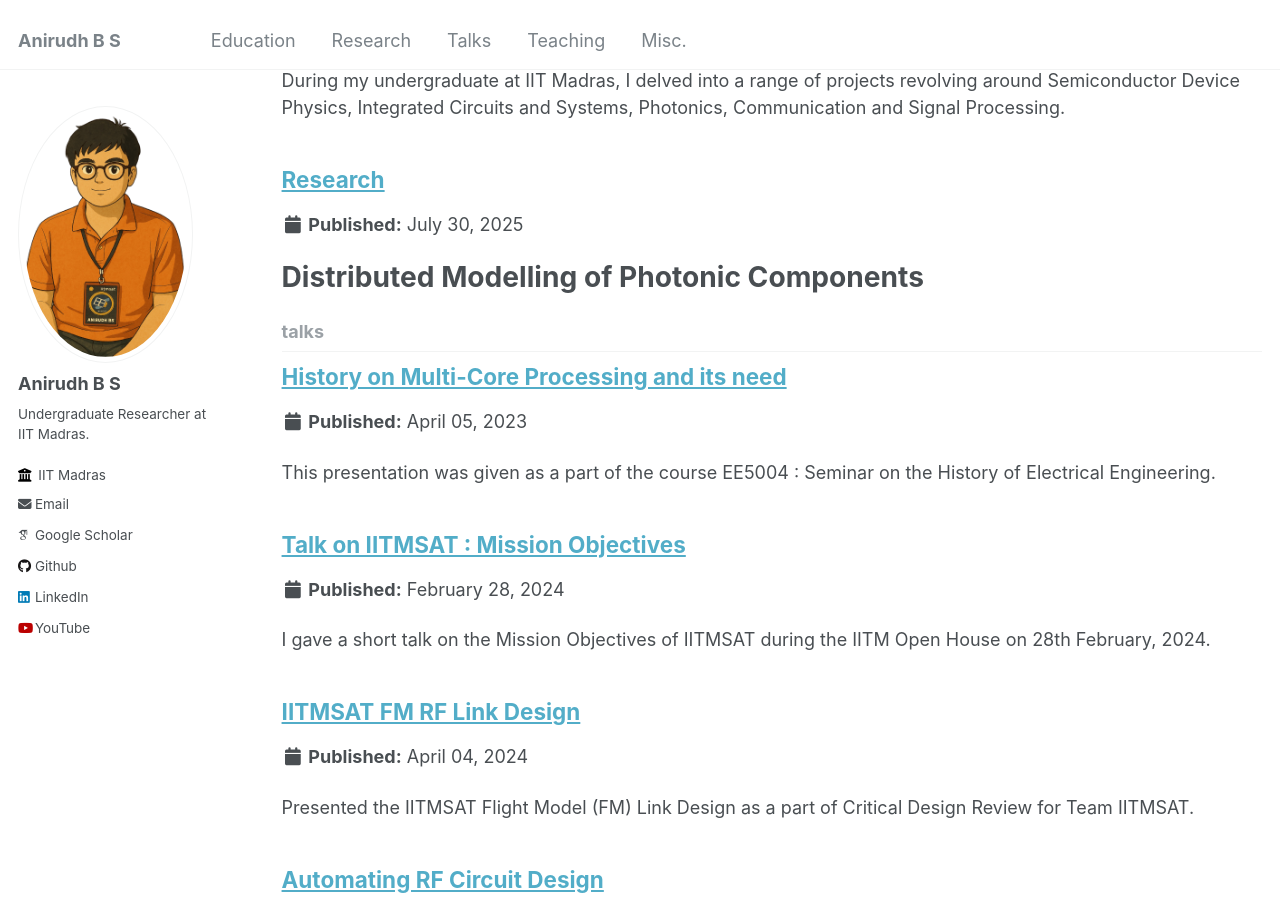
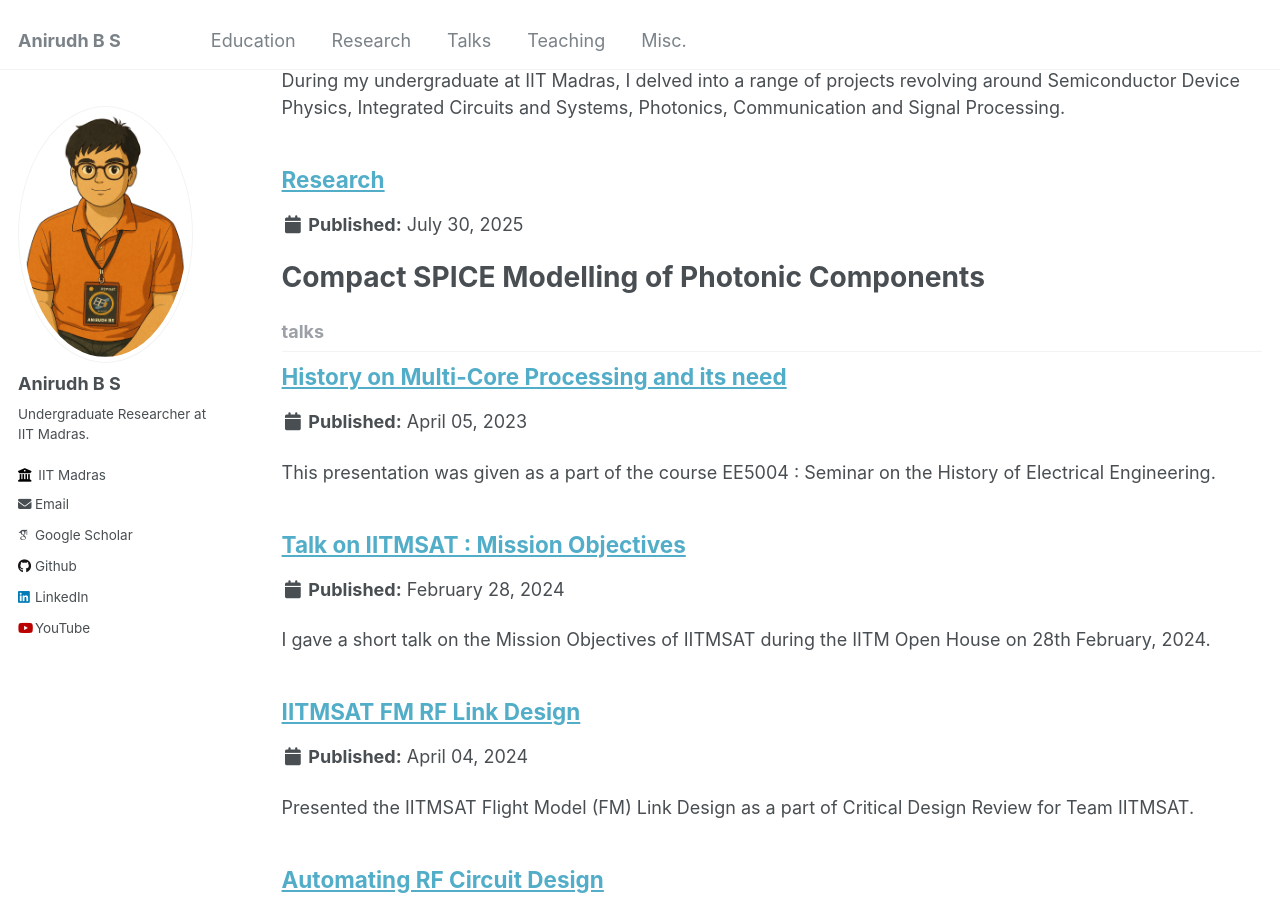
Before and after one commit to ANIRUDHBS1/ANIRUDHBS1.github.io, a Jekyll site: the page built from _pages/collection-archive.html, in a window 1280 px wide and 900 px high, scrolled down 1115 px. Built offline with Jekyll 4.4.1, drawn with Linux system fonts in a browser that asks for light colours; some web fonts are replaced.

Commit message:
Update Silicon_Photonics.md

```diff
--- a/_research/Silicon_Photonics.md
+++ b/_research/Silicon_Photonics.md
@@ -3,7 +3,7 @@ title: "Research"
 collection: Research
 ---
 
-# Distributed Modelling of Photonic Components
+# Compact SPICE Modelling of Photonic Components
 
 During my last year at IIT Madras, I worked on Silicon Photonics. My work involved developing compact SPICE models for photonic components on a Photonic Integrated Circuit (PIC). I was associated with the Center for Programmamble Photonic Integrated Circuits ([CPPICS](https://cppics.iitm.ac.in/)) at IIT Madras and was advised by [Prof. Anjan Chakravorty](https://www.ee.iitm.ac.in/anjan/). With the requirement of high bandwidth, low latency, low energy consumption systems for AI, Silicon Photonics has emerged as a popular choice for interconnects on a die. Modelling of such photonic components holds much value as it provides a circuit designer (photonic IC designer here) with insight to size passives and actives optimally for desired operation.
 
```
